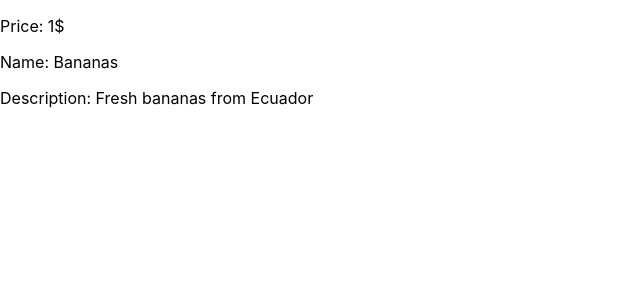
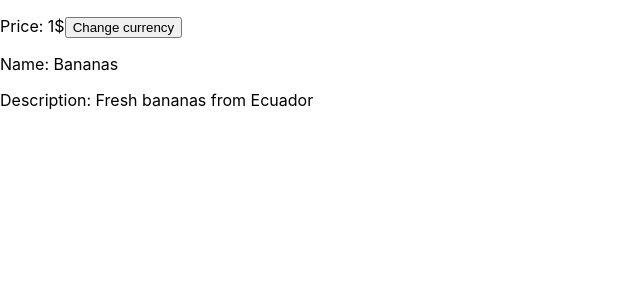
Before and after one commit to SAMVELMAR/SAMVELMAR-react-js_demo, a React (Create React App) app: page / in a window 1280 px wide. Shown: the top 300 px of the page, without its empty margins (0-640 px from the left). Built offline with nearby package versions, Linux system fonts and the light colour scheme.

Commit message:
price_With_Change_Currency

```diff
--- a/src/Components/Price.js
+++ b/src/Components/Price.js
@@ -1,11 +1,40 @@
 import React, {Component} from 'react';
 
 class Price extends Component {
+    constructor(props){
+        super(props)
+        this.state = {
+            price: props.data,
+            rate: 487
+        }
+    }
+
+    changeCurrency = () =>{
+        let { price, rate } = this.state
+        let currency = price[price.length - 1]
+
+        if (currency === '$') {
+            price = parseFloat(price) * rate + '֏'
+        } else if (currency === '֏') {
+            price = parseFloat(price) / rate + '$'
+        }
+
+
+        this.setState({
+            price: price
+        })
+    }
 
     render(){
-        let {data} = this.props
+        let {price} = this.state
         return(
-                <p>Price: {data}</p>
+                <p>Price: {price}
+                <input
+                 type ='button'
+                 value ='Change currency'
+                 onClick = {this.changeCurrency}
+                 />
+                </p>
         )
     }
 
```
